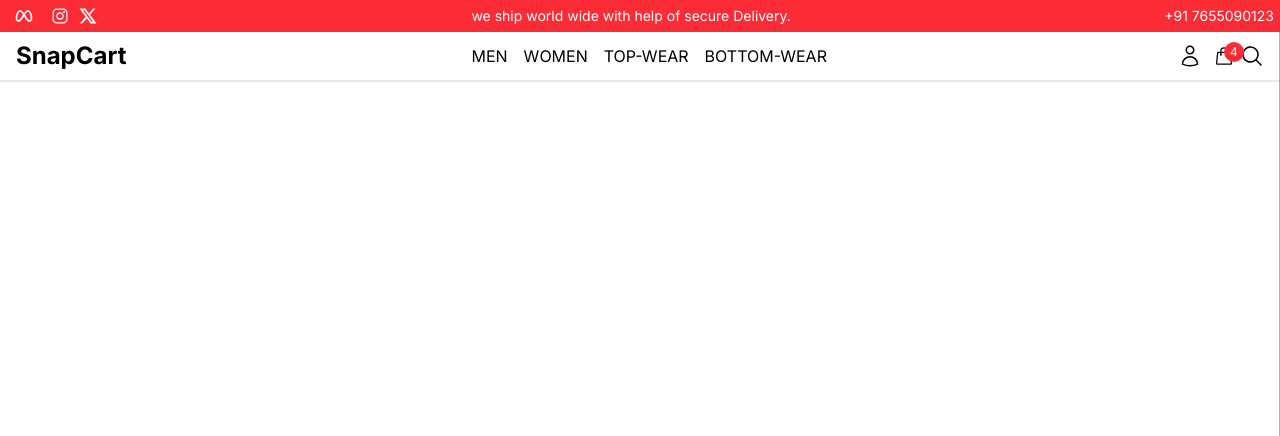
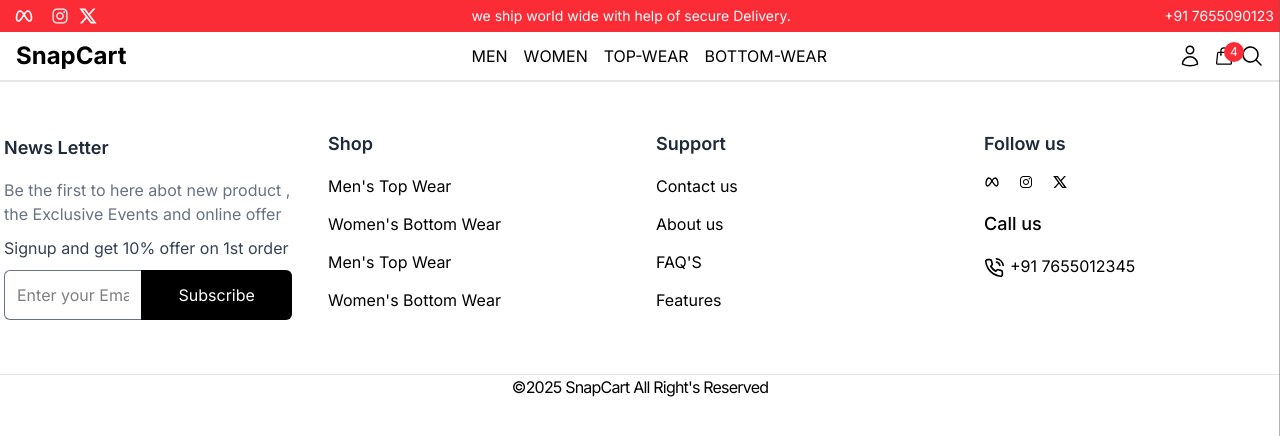
Before and after one commit to Saroj-pradhan/ecommerce-store, a React (Vite) app in the folder frontend/: page / in a window 1280 px wide. Shown: the top 436 px of the page. Built offline with nearby package versions, Linux system fonts and the light colour scheme; the HTML template or start-up script is replaced by a standard one; a web font is replaced by a local one.

Commit message:
Completed footer Section

```diff
--- a/frontend/src/components/Layout/UserLayout.jsx
+++ b/frontend/src/components/Layout/UserLayout.jsx
@@ -1,9 +1,10 @@
-import React from 'react'
 import Header from "../common/Header"
+import Footer from "../common/Footer"
 function UserLayout() {
   return (
     <div>
         <Header/>
+        <Footer/>
     </div>
   )
 }
--- /dev/null
+++ b/frontend/src/components/common/Footer.jsx
@@ -0,0 +1,63 @@
+import { NavLink } from 'react-router-dom'
+import {TbBrandMeta} from 'react-icons/tb'
+import {IoLogoInstagram} from "react-icons/io"
+import {RiTwitterXLine} from 'react-icons/ri'
+import { FiPhoneCall } from "react-icons/fi";
+function Footer() {
+  return (
+    <footer className=' py-12 botder-t'>
+    <div className=' container mx-auto grid grid-cols-1 md:grid-cols-4 px-4 gap-8 md:px-0'>
+        <div className='p-1'>
+            <h3 className='text-lg text-gray-800 mb-4 font-semibold'>News Letter</h3>
+            <p className='text-gray-500 mb-2.5'>Be the first to here abot new product , the Exclusive Events and online offer </p>
+            <p className='text-gray-700 mb-2.5'>Signup and get 10% offer on 1st order</p>
+            <form className='flex'>
+                <input type="email"
+                 placeholder='Enter your Email'
+                 className='border-t border-l border-b p-3 w-full border-gray-500 rounded-l-md focus:outline-none focus:ring-1 focus:ring-gray-500 transition-all'
+                 required
+                 />
+                <button type='submit' className='w-full bg-black text-white px-6 py-3 rounded-r-md hover:bg-gray-800 transition-all'>Subscribe</button>
+            </form>
+        </div>
+        <div>
+            <h3 className='text-lg text-gray-800 mb-4 font-semibold'>Shop</h3>
+            <div className='flex flex-col'>
+            <NavLink to={"#"} className={" mb-3.5  hover:text-gray-600 transition-colors"}> Men's Top Wear</NavLink>
+            <NavLink to={"#"} className={" mb-3.5  hover:text-gray-600 transition-colors"}> Women's Bottom Wear</NavLink>
+            <NavLink to={"#"} className={" mb-3.5  hover:text-gray-600 transition-colors"}> Men's Top Wear</NavLink>
+            <NavLink to={"#"} className={" mb-3.5  hover:text-gray-600 transition-colors"}> Women's Bottom Wear</NavLink>
+            </div>
+
+        </div>
+        <div>
+            <h3 className='text-lg text-gray-800 mb-4 font-semibold'>Support</h3>
+             <div className='flex flex-col '>
+            <NavLink to={"#"} className={" mb-3.5  hover:text-gray-600 transition-colors"}>Contact us</NavLink>
+            <NavLink to={"#"} className={" mb-3.5  hover:text-gray-600 transition-colors"}>About us</NavLink>
+            <NavLink to={"#"} className={" mb-3.5  hover:text-gray-600 transition-colors"}>FAQ'S</NavLink>
+            <NavLink to={"#"} className={" mb-3.5  hover:text-gray-600 transition-colors"}>Features</NavLink>
+            </div>
+        </div>
+        <div>
+            <h3 className='text-lg text-gray-800 mb-4 font-semibold'>Follow us</h3>
+            <div className='flex items-center gap-3.5 mb-4'>
+                <a className='h-5 w-5 hover:text-gray-500' target='_blank' href="https://www.facebook.com"><TbBrandMeta/></a>
+                <a className='h-5 w-5 hover:text-gray-500' target='_blank' href="https://www.instagram.com"><IoLogoInstagram/></a>
+                <a className='h-5 w-5 hover:text-gray-500' target='_blank' href="https://www.x.com"><RiTwitterXLine/></a>
+
+            </div>
+            <div>
+                <p className='text-lg font-medium mb-4'>Call us</p>
+                <p><FiPhoneCall className='h-5 w-5 inline-block mr-1.5' />+91 7655012345</p>
+            </div>
+        </div>
+    </div>
+    <div className='border-gray-200 mt-12 border-t container mx-auto text-center tracking-tighter'>
+        <p>©2025  SnapCart All Right's Reserved</p>
+    </div>
+    </footer>
+  )
+}
+
+export default Footer
--- a/frontend/src/components/common/Header.jsx
+++ b/frontend/src/components/common/Header.jsx
@@ -1,10 +1,12 @@
 import TopBar from "../Layout/TopBar"
 import Navbar from './Navbar'
+
 function Header() {
   return (
     <header className="border-b-2 border-b-gray-200">
     <TopBar/>
     <Navbar/>
+
     </header>
   )
 }
```
